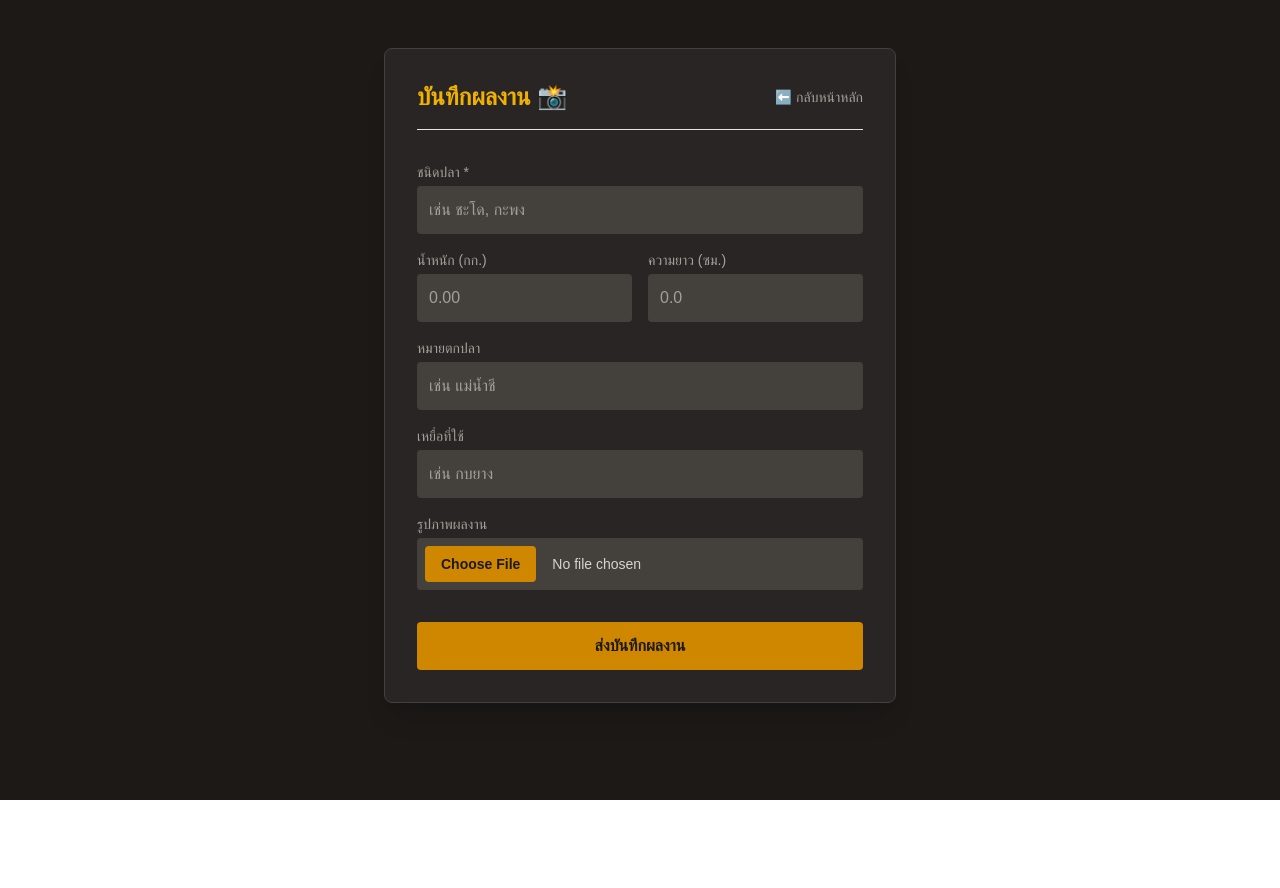
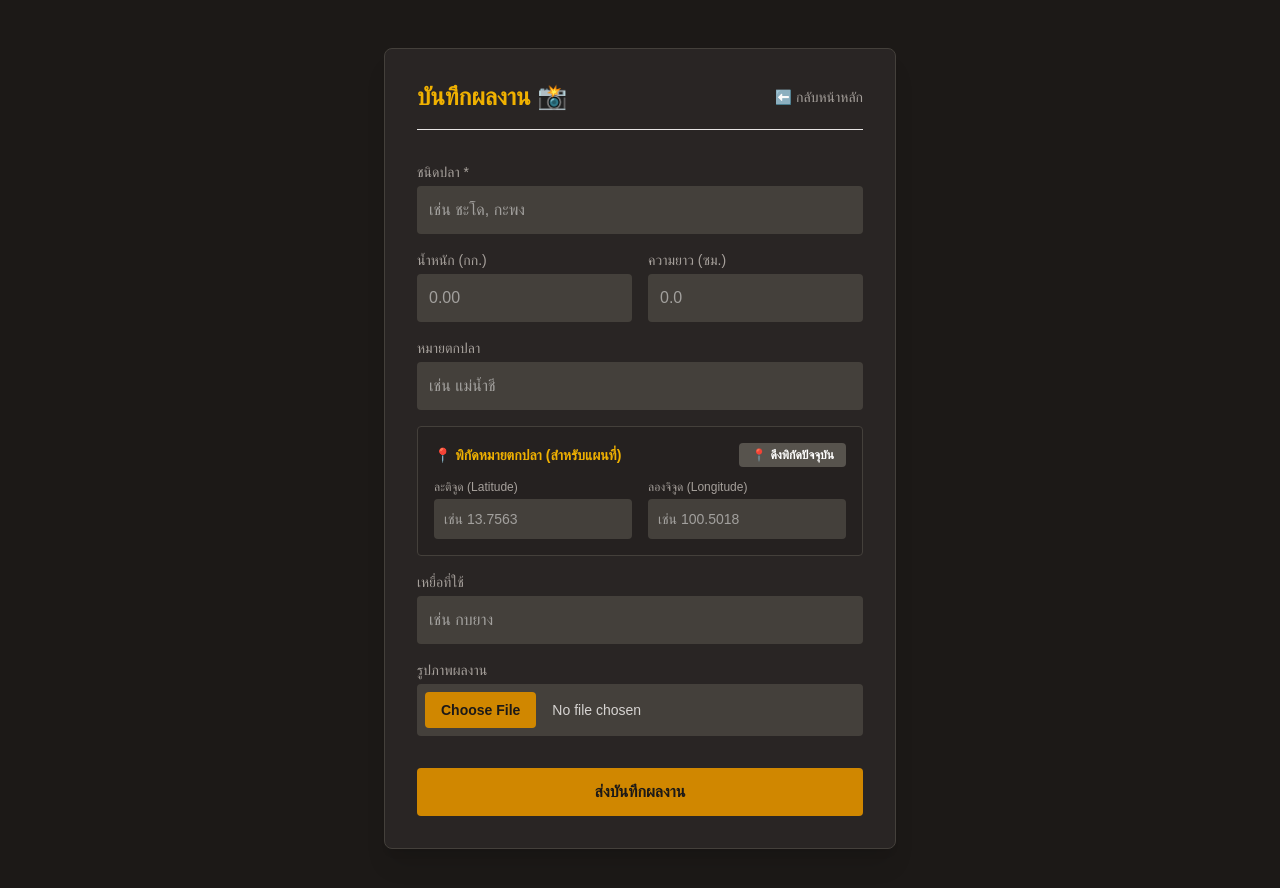
Before and after one commit to KKND1830/biteandbrag, a Next.js app: page /add-log in a window 1280 px wide. Shown: the top 888 px of the page. Before the commit the page ends 800 px from the top, so only its background shows below. Built offline with nearby package versions, Linux system fonts and the light colour scheme; no server answers.

Commit message:
feat: add GPS location check-in and Google Maps link

```diff
--- a/app/add-log/page.tsx
+++ b/app/add-log/page.tsx
@@ -12,6 +12,40 @@ export default function AddLog() {
   const [imageFile, setImageFile] = useState<File | null>(null)
   const [message, setMessage] = useState('')
   const [loading, setLoading] = useState(false)
+  const [latitude, setLatitude] = useState('')
+  const [longitude, setLongitude] = useState('')
+
+  const handleGetCurrentLocation = () => {
+    if (!navigator.geolocation) {
+      alert('เบราว์เซอร์ของคุณไม่สนับสนุนการดึงข้อมูลตำแหน่ง GPS')
+      return
+    }
+
+    navigator.geolocation.getCurrentPosition(
+      (position) => {
+        setLatitude(position.coords.latitude.toString())
+        setLongitude(position.coords.longitude.toString())
+        setMessage('📍 ดึงตำแหน่งพิกัดปัจจุบันสำเร็จ!')
+        setTimeout(() => setMessage(''), 3000)
+      },
+      (error) => {
+        let errorMsg = 'ไม่สามารถดึงตำแหน่งได้'
+        switch (error.code) {
+          case error.PERMISSION_DENIED:
+            errorMsg = 'ผู้ใช้ปฏิเสธการเข้าถึงสิทธิ์ตำแหน่งที่ตั้ง (Permission Denied)'
+            break
+          case error.POSITION_UNAVAILABLE:
+            errorMsg = 'ข้อมูลตำแหน่งไม่พร้อมใช้งาน (Position Unavailable)'
+            break
+          case error.TIMEOUT:
+            errorMsg = 'การดึงข้อมูลตำแหน่งหมดเวลา (Timeout)'
+            break
+        }
+        alert('❌ ดึงตำแหน่งไม่สำเร็จ: ' + errorMsg)
+      },
+      { enableHighAccuracy: true, timeout: 10000, maximumAge: 0 }
+    )
+  }
 
   const handleSubmit = async (e: React.FormEvent) => {
     e.preventDefault()
@@ -65,7 +99,9 @@ export default function AddLog() {
         length: length ? parseFloat(length) : null,
         location_name: location,
         lure_used: lure,
-        image_url: publicImageUrl
+        image_url: publicImageUrl,
+        latitude: latitude ? parseFloat(latitude) : null,
+        longitude: longitude ? parseFloat(longitude) : null
       }
     ])
 
@@ -74,6 +110,7 @@ export default function AddLog() {
     } else {
       setMessage('✅ บันทึกผลงานสำเร็จแล้ว! หมานๆ ครับ')
       setFishName(''); setWeight(''); setLength(''); setLocation(''); setLure(''); setImageFile(null);
+      setLatitude(''); setLongitude('');
     }
     setLoading(false)
   }
@@ -114,6 +151,28 @@ export default function AddLog() {
               className="w-full p-3 bg-stone-700 rounded text-white focus:ring-2 focus:ring-yellow-500" placeholder="เช่น แม่น้ำชี" />
           </div>
 
+          <div className="p-4 bg-stone-900/30 rounded border border-stone-700 space-y-3">
+            <div className="flex justify-between items-center">
+              <span className="text-sm font-semibold text-yellow-500">📍 พิกัดหมายตกปลา (สำหรับแผนที่)</span>
+              <button type="button" onClick={handleGetCurrentLocation}
+                className="px-3 py-1 bg-stone-600 hover:bg-stone-500 text-white rounded text-xs font-semibold transition-colors flex items-center gap-1">
+                <span>📍</span> ดึงพิกัดปัจจุบัน
+              </button>
+            </div>
+            <div className="flex gap-4">
+              <div className="w-1/2">
+                <label className="block mb-1 text-xs text-stone-400">ละติจูด (Latitude)</label>
+                <input type="number" step="any" value={latitude} onChange={(e) => setLatitude(e.target.value)}
+                  className="w-full p-2.5 bg-stone-700 rounded text-white text-sm focus:ring-2 focus:ring-yellow-500" placeholder="เช่น 13.7563" />
+              </div>
+              <div className="w-1/2">
+                <label className="block mb-1 text-xs text-stone-400">ลองจิจูด (Longitude)</label>
+                <input type="number" step="any" value={longitude} onChange={(e) => setLongitude(e.target.value)}
+                  className="w-full p-2.5 bg-stone-700 rounded text-white text-sm focus:ring-2 focus:ring-yellow-500" placeholder="เช่น 100.5018" />
+              </div>
+            </div>
+          </div>
+
           <div>
             <label className="block mb-1 text-sm text-stone-400">เหยื่อที่ใช้</label>
             <input type="text" value={lure} onChange={(e) => setLure(e.target.value)}
--- a/app/edit-log/[id]/page.tsx
+++ b/app/edit-log/[id]/page.tsx
@@ -16,6 +16,40 @@ export default function EditLog() {
   const [lure, setLure] = useState('')
   const [message, setMessage] = useState('')
   const [loading, setLoading] = useState(true)
+  const [latitude, setLatitude] = useState('')
+  const [longitude, setLongitude] = useState('')
+
+  const handleGetCurrentLocation = () => {
+    if (!navigator.geolocation) {
+      alert('เบราว์เซอร์ของคุณไม่สนับสนุนการดึงข้อมูลตำแหน่ง GPS')
+      return
+    }
+
+    navigator.geolocation.getCurrentPosition(
+      (position) => {
+        setLatitude(position.coords.latitude.toString())
+        setLongitude(position.coords.longitude.toString())
+        setMessage('📍 ดึงตำแหน่งพิกัดปัจจุบันสำเร็จ!')
+        setTimeout(() => setMessage(''), 3000)
+      },
+      (error) => {
+        let errorMsg = 'ไม่สามารถดึงตำแหน่งได้'
+        switch (error.code) {
+          case error.PERMISSION_DENIED:
+            errorMsg = 'ผู้ใช้ปฏิเสธการเข้าถึงสิทธิ์ตำแหน่งที่ตั้ง (Permission Denied)'
+            break
+          case error.POSITION_UNAVAILABLE:
+            errorMsg = 'ข้อมูลตำแหน่งไม่พร้อมใช้งาน (Position Unavailable)'
+            break
+          case error.TIMEOUT:
+            errorMsg = 'การดึงข้อมูลตำแหน่งหมดเวลา (Timeout)'
+            break
+        }
+        alert('❌ ดึงตำแหน่งไม่สำเร็จ: ' + errorMsg)
+      },
+      { enableHighAccuracy: true, timeout: 10000, maximumAge: 0 }
+    )
+  }
 
   // 1. ดึงข้อมูลเดิมมาแสดง
   useEffect(() => {
@@ -35,6 +69,8 @@ export default function EditLog() {
       setLength(data.length?.toString() || '')
       setLocation(data.location_name || '')
       setLure(data.lure_used || '')
+      setLatitude(data.latitude?.toString() || '')
+      setLongitude(data.longitude?.toString() || '')
     }
     setLoading(false)
   }
@@ -51,7 +87,9 @@ export default function EditLog() {
         weight: weight ? parseFloat(weight) : null,
         length: length ? parseFloat(length) : null,
         location_name: location,
-        lure_used: lure
+        lure_used: lure,
+        latitude: latitude ? parseFloat(latitude) : null,
+        longitude: longitude ? parseFloat(longitude) : null
       })
       .eq('id', logId)
 
@@ -103,6 +141,28 @@ export default function EditLog() {
               className="w-full p-3 bg-stone-700 rounded text-white focus:ring-2 focus:ring-yellow-500" />
           </div>
 
+          <div className="p-4 bg-stone-900/30 rounded border border-stone-700 space-y-3">
+            <div className="flex justify-between items-center">
+              <span className="text-sm font-semibold text-yellow-500">📍 พิกัดหมายตกปลา (สำหรับแผนที่)</span>
+              <button type="button" onClick={handleGetCurrentLocation}
+                className="px-3 py-1 bg-stone-600 hover:bg-stone-500 text-white rounded text-xs font-semibold transition-colors flex items-center gap-1">
+                <span>📍</span> ดึงพิกัดปัจจุบัน
+              </button>
+            </div>
+            <div className="flex gap-4">
+              <div className="w-1/2">
+                <label className="block mb-1 text-xs text-stone-400">ละติจูด (Latitude)</label>
+                <input type="number" step="any" value={latitude} onChange={(e) => setLatitude(e.target.value)}
+                  className="w-full p-2.5 bg-stone-700 rounded text-white text-sm focus:ring-2 focus:ring-yellow-500" placeholder="เช่น 13.7563" />
+              </div>
+              <div className="w-1/2">
+                <label className="block mb-1 text-xs text-stone-400">ลองจิจูด (Longitude)</label>
+                <input type="number" step="any" value={longitude} onChange={(e) => setLongitude(e.target.value)}
+                  className="w-full p-2.5 bg-stone-700 rounded text-white text-sm focus:ring-2 focus:ring-yellow-500" placeholder="เช่น 100.5018" />
+              </div>
+            </div>
+          </div>
+
           <div>
             <label className="block mb-1 text-sm text-stone-400">เหยื่อที่ใช้</label>
             <input type="text" value={lure} onChange={(e) => setLure(e.target.value)}
--- a/app/page.tsx
+++ b/app/page.tsx
@@ -317,7 +317,23 @@ export default function Home() {
                     <div className="grid grid-cols-2 gap-4 text-stone-300 mb-6">
                       <p><span className="text-stone-500 text-sm block">น้ำหนัก</span> {log.weight ? `${log.weight} กก.` : '-'}</p>
                       <p><span className="text-stone-500 text-sm block">ความยาว</span> {log.length ? `${log.length} ซม.` : '-'}</p>
-                      <p><span className="text-stone-500 text-sm block">หมายตกปลา</span> {log.location_name || 'ไม่ระบุ'}</p>
+                      <p>
+                        <span className="text-stone-500 text-sm block">หมายตกปลา</span>
+                        <span className="inline-flex items-center gap-2 flex-wrap">
+                          <span>{log.location_name || 'ไม่ระบุ'}</span>
+                          {log.latitude && log.longitude && (
+                            <a
+                              href={`https://www.google.com/maps/search/?api=1&query=${log.latitude},${log.longitude}`}
+                              target="_blank"
+                              rel="noopener noreferrer"
+                              className="inline-flex items-center gap-1 text-[11px] bg-yellow-500/10 text-yellow-500 border border-yellow-500/30 hover:bg-yellow-500/20 px-2 py-0.5 rounded transition-all"
+                              title="เปิดนำทางบน Google Maps"
+                            >
+                              📍 นำทาง
+                            </a>
+                          )}
+                        </span>
+                      </p>
                       <p><span className="text-stone-500 text-sm block">เหยื่อที่ใช้</span> {log.lure_used || 'ไม่ระบุ'}</p>
                     </div>
                     <div className="flex items-center pt-3 border-t border-stone-700/50">
```
